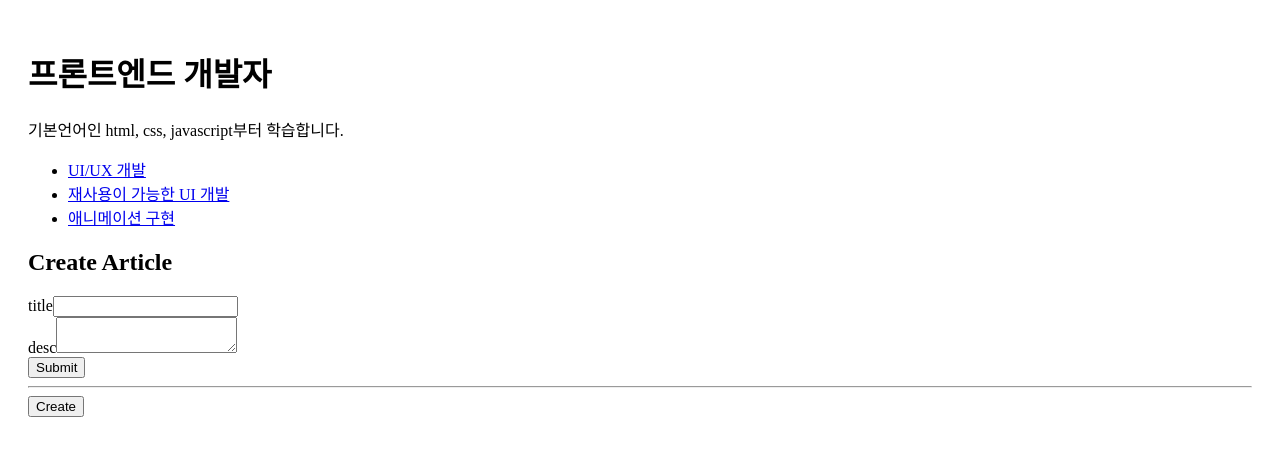
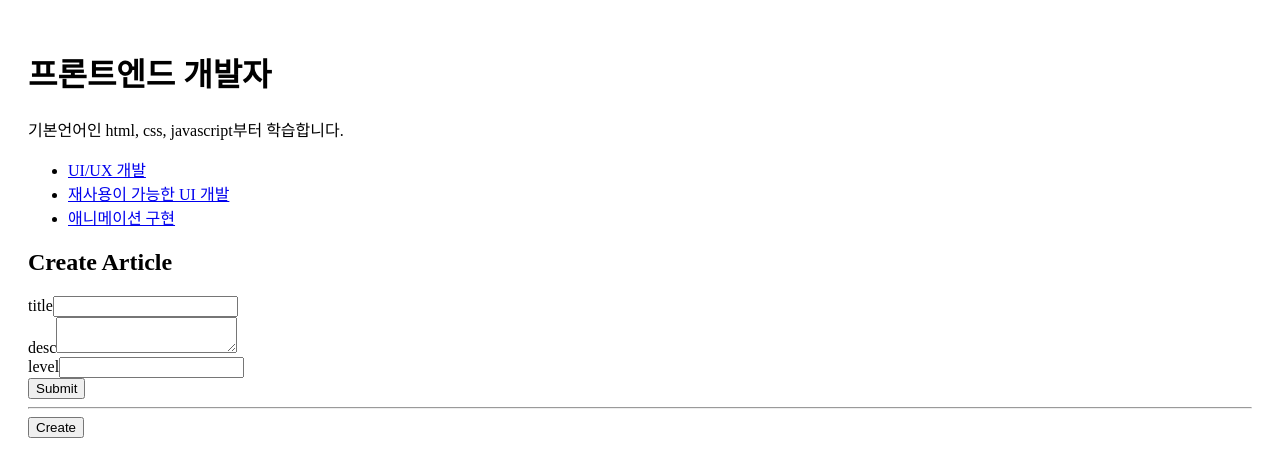
Before and after one commit to RaeChoe/estfe13_react-basic, a React (Vite) app: page / in a window 1280 px wide. Both pictures are taken after a click on the button "Create". Shown: the top 476 px of the page. Built offline with nearby package versions, Linux system fonts and the light colour scheme.

Commit message:
feat: 난이도 항목 추가

```diff
--- a/src/App.jsx
+++ b/src/App.jsx
@@ -19,16 +19,23 @@ function App() {
     desc: "기본언어인 html, css, javascript부터 학습합니다.",
   });
   const [content, setContent] = useState([
-    { id: "1", title: "UI/UX 개발", desc: "사용자 경험을 고려한 직관적이고 반응성 높은 화면 구현" },
+    {
+      id: "1",
+      title: "UI/UX 개발",
+      desc: "사용자 경험을 고려한 직관적이고 반응성 높은 화면 구현",
+      level: 1,
+    },
     {
       id: "2",
       title: "재사용이 가능한 UI 개발",
       desc: "컴포넌트 기반으로 동일한 UI를 효율적으로 재사용 가능",
+      level: 2,
     },
     {
       id: "3",
       title: "애니메이션 구현",
       desc: "상태 변화에 따른 자연스럽고 동적인 화면 효과 구현",
+      level: 3,
     },
   ]);
   // const [maxId, setMaxId] = useState(3);
@@ -38,13 +45,7 @@ function App() {
   let _title = null;
   let _desc = null;
   let _article = null;
-
-  // ProductCard.jsx
-  const products = [
-    { id: 1, name: "무선 키보드", price: 39000, brand: "EZTECH" },
-    { id: 2, name: "무선 마우스", price: 29000, brand: "EZTECH" },
-    { id: 3, name: "모니터", price: 199000, brand: "EZTECH" },
-  ];
+  let _level = null;
 
   const selectedArticle = useMemo(() => content.find(item => item.id === id), [content, id]);
 
@@ -65,11 +66,13 @@ function App() {
     if (selectedArticle) {
       _title = selectedArticle.title;
       _desc = selectedArticle.desc;
+      _level = selectedArticle.level;
     }
     _article = (
       <MyArticle
         title={_title}
         desc={_desc}
+        level={_level}
         onChangeMode={() => {
           setMode("update");
         }}
@@ -79,12 +82,12 @@ function App() {
   } else if (mode === "create") {
     _article = (
       <CreateArticle
-        onSubmit={(_title, _desc) => {
+        onSubmit={(_title, _desc, _level) => {
           const newId = uuidv4();
 
           //직접 content에 추가하는경우 원본에 추가되어 유지관리X
           //concat:배열+배열 a = b.concat(c)
-          let _contents = content.concat({ id: newId, title: _title, desc: _desc });
+          let _contents = content.concat({ id: newId, title: _title, desc: _desc, level: _level });
           setContent(_contents);
           // setMaxId(newId);
           setId(newId);
@@ -99,7 +102,8 @@ function App() {
       <UpdateArticle
         title={selectedArticle.title}
         desc={selectedArticle.desc}
-        onSubmit={(_title, _desc) => {
+        level={selectedArticle.level}
+        onSubmit={(_title, _desc, _level) => {
           setContent(prev =>
             prev.map(p =>
               p.id === id
@@ -107,6 +111,7 @@ function App() {
                     ...p,
                     title: _title,
                     desc: _desc,
+                    level: _level,
                   }
                 : p,
             ),
@@ -144,7 +149,6 @@ function App() {
       </header> */}
       <Nav data={content} onChangeMode={handleChangeMode} />
       {_article}
-      {/* <ProductCard data={products} /> */}
       <hr />
       <Controls
         onChangeMode={() => {
--- a/src/components/MyArticle.jsx
+++ b/src/components/MyArticle.jsx
@@ -1,10 +1,11 @@
-function MyArticle({ title, desc, onChangeMode, onDelete }) {
+function MyArticle({ title, desc, level, onChangeMode, onDelete }) {
   console.log("MyArticle render");
   return (
     <section>
       <article>
         <h2>{title}</h2>
         <p>{desc}</p>
+        <p>{level}</p>
       </article>
       {onChangeMode && <button onClick={onChangeMode}>수정</button>}
       {onDelete && <button onClick={onDelete}>삭제</button>}
--- a/src/components/createArticle.jsx
+++ b/src/components/createArticle.jsx
@@ -7,7 +7,7 @@ function CreateArticle({ onSubmit }) {
         action=""
         onSubmit={e => {
           e.preventDefault();
-          onSubmit(e.target.title.value, e.target.desc.value);
+          onSubmit(e.target.title.value, e.target.desc.value, e.target.level.value);
         }}
       >
         <div>
@@ -18,6 +18,10 @@ function CreateArticle({ onSubmit }) {
           <label htmlFor="desc">desc</label>
           <textarea name="desc" id="desc"></textarea>
         </div>
+        <div>
+          <label htmlFor="level">level</label>
+          <input type="text" name="level" id="level" />
+        </div>
         <button>Submit</button>
       </form>
     </>
--- a/src/components/updateArticle.jsx
+++ b/src/components/updateArticle.jsx
@@ -1,10 +1,11 @@
 import { useState } from "react";
 
-function UpdateArticle({ title, desc, onSubmit }) {
+function UpdateArticle({ title, desc, level, onSubmit }) {
   console.log("UpdateArticle render");
   const [content, setContent] = useState({
     title: title,
     desc: desc,
+    level: level,
   });
   // const [newTitle, setNewTitle] = useState(title);
   // const [newDesc, setNewDesc] = useState(desc);
@@ -15,7 +16,7 @@ function UpdateArticle({ title, desc, onSubmit }) {
   //   setNewDesc(e.target.value);
   // };
 
-  const handleTitleChange = e => {
+  const handleChange = e => {
     const { name, value } = e.target;
     setContent(prev => {
       return {
@@ -32,7 +33,7 @@ function UpdateArticle({ title, desc, onSubmit }) {
         action=""
         onSubmit={e => {
           e.preventDefault();
-          onSubmit(content.title, content.desc);
+          onSubmit(content.title, content.desc, content.level);
         }}
       >
         <div>
@@ -42,17 +43,22 @@ function UpdateArticle({ title, desc, onSubmit }) {
             name="title"
             id="title"
             value={content.title}
-            onChange={handleTitleChange}
+            onChange={handleChange}
           />
         </div>
         <div>
           <label htmlFor="desc">desc</label>
-          <textarea
-            name="desc"
-            id="desc"
-            value={content.desc}
-            onChange={handleDescChange}
-          ></textarea>
+          <textarea name="desc" id="desc" value={content.desc} onChange={handleChange}></textarea>
+        </div>
+        <div>
+          <label htmlFor="level">level</label>
+          <input
+            type="text"
+            name="level"
+            id="level"
+            value={content.level}
+            onChange={handleChange}
+          />
         </div>
         <button>Submit</button>
       </form>
```
